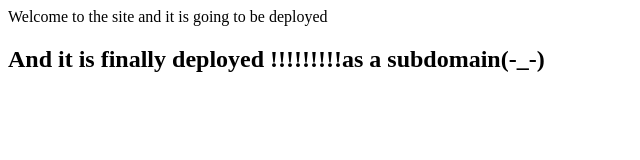
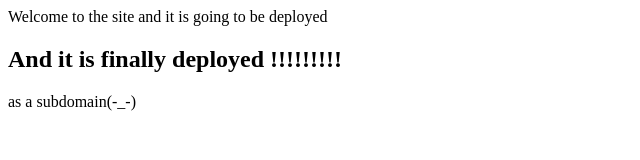
Before and after one commit to Aniket8947/site, a plain HTML site: page index.html in a window 1280 px wide. Shown: the whole page, without its empty margins (0-640 px from the left). Drawn offline with Linux system fonts and the light colour scheme.

Commit message:
fix: sytanx again

```diff
--- a/index.html
+++ b/index.html
@@ -8,8 +8,11 @@
 </head>
 <body>
     <div>Welcome to the site and it is going to be deployed</div>
+    <div>
+        <h2>And it is finally deployed !!!!!!!!!</h2>
+        <span>as a subdomain(-_-)</span>
+    </div>
 
-    <h2>And it is finally deployed !!!!!!!!!<span>as a subdomain(-_-)</span></h2>
 
 </body>
 </html>
```
